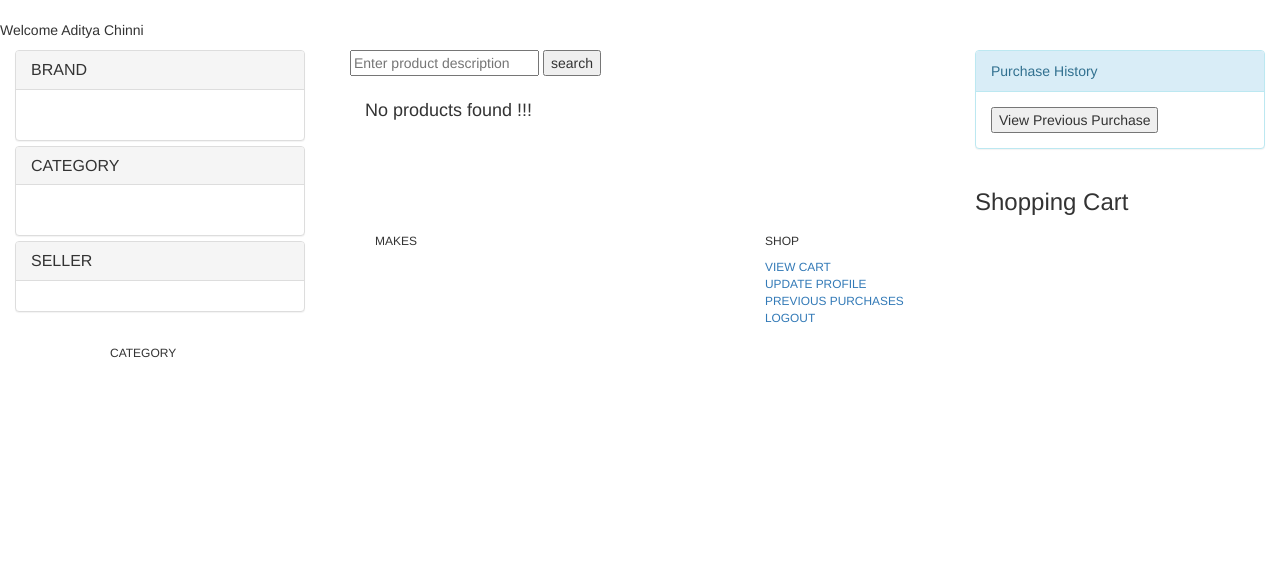
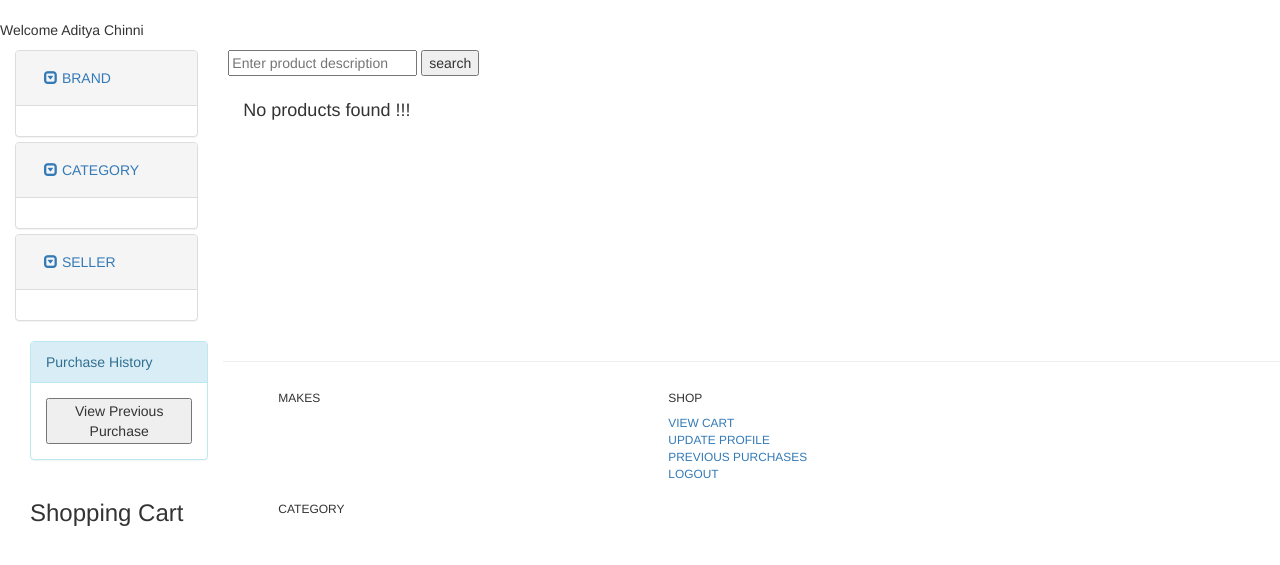
Before and after one commit to achinni/631_Ecomm_Project, a PHP site: page /productHome.php in a window 1280 px wide. Shown: the part 52-617 px from the top of the page. Run offline with PHP 8.4, Linux system fonts and the light colour scheme; a user stored in the database is signed in; data comes from the database, SQL or seed files in the repository; data that the repository does not hold is empty; some libraries are stand-ins or nearby versions.

Commit message:
Modified left sidebar ver 2

```diff
--- a/leftSidebar.php
+++ b/leftSidebar.php
@@ -1,48 +1,74 @@
 <?php include "connection.php" ?>
+<!-- js -->
+<script>
+$(document).ready(function(){
+  $("#seller").on("hide.bs.collapse", function(){
+    $("#arrowbtnseller").html('<span class="glyphicon glyphicon-collapse-down"></span> SELLER');
+  });
+  $("#seller").on("show.bs.collapse", function(){
+    $("#arrowbtnseller").html('<span class="glyphicon glyphicon-collapse-up"></span> SELLER');
+  });
+  $("#category").on("hide.bs.collapse", function(){
+    $("#arrowbtncategory").html('<span class="glyphicon glyphicon-collapse-down"></span> CATEGORY');
+  });
+  $("#category").on("show.bs.collapse", function(){
+    $("#arrowbtncategory").html('<span class="glyphicon glyphicon-collapse-up"></span> CATEGORY');
+  });
+  $("#brand").on("hide.bs.collapse", function(){
+    $("#arrowbtnbrand").html('<span class="glyphicon glyphicon-collapse-down"></span> BRAND');
+  });
+  $("#brand").on("show.bs.collapse", function(){
+    $("#arrowbtnbrand").html('<span class="glyphicon glyphicon-collapse-up"></span> BRAND');
+  });
+});
+</script>
+
 <!-- LEFT SIDEBAR -->
 <div class="panel-group" id="leftSidebar">
     <div class="panel panel-default">
       <div class="panel-heading">
         <h4 class="panel-title">
-          <a data-toggle="collapse" data-parent="#leftSidebar" href="#brand">BRAND</a>
+          <button type="button" id="arrowbtnbrand" class="btn btn-link" data-toggle="collapse" data-target="#brand">
+      		<span class="glyphicon glyphicon-collapse-down"></span> BRAND
+		  </button>
         </h4>
       </div>
       <div id="brand" class="panel-collapse collapse in">
         <div class="panel-body">
-        	<ul class="list-group">
 			<?php $queryB = "SELECT distinct(`make`) FROM `products` order by `make` ";
 				$resultB = mysqli_query($connection,$queryB);
 				while($row = mysqli_fetch_array($resultB)){
 					$make = $row['make']; ?>
-						<div class="checkbox"><li class="list-group-item"><label><input type="checkbox" value=""><?php echo $make ?></label></li></div>
+					<div class="checkbox"><label>&nbsp&nbsp<input type="checkbox" value=""><?php echo $make ?></label></div>
 				<?php } ?>
-        	</ul>
         </div>
       </div>
     </div>
     <div class="panel panel-default">
       <div class="panel-heading">
         <h4 class="panel-title">
-          <a data-toggle="collapse" data-parent="#leftSidebar" href="#category">CATEGORY</a>
+          <button type="button" id="arrowbtncategory" class="btn btn-link" data-toggle="collapse" data-target="#category">
+      		<span class="glyphicon glyphicon-collapse-down"></span> CATEGORY
+		  </button>
         </h4>
       </div>
       <div id="category" class="panel-collapse collapse in">
         <div class="panel-body">
-			<ul class="list-group">
 			<?php $queryC = "SELECT distinct(`category`) FROM `products` order by `category` ";
 				$resultC = mysqli_query($connection,$queryC);
 				while($row = mysqli_fetch_array($resultC)){
 					$category = $row['category']; ?>
-						<li class="list-group-item"><div class="checkbox"><label><input type="checkbox" value=""><?php echo $category ?></label></div></li>
+					<div class="checkbox"><label>&nbsp&nbsp<input type="checkbox" value=""><?php echo $category ?></label></div>
 			<?php } ?>
-        	</ul>
         </div>
       </div>
     </div>
     <div class="panel panel-default">
       <div class="panel-heading">
         <h4 class="panel-title">
-          <a data-toggle="collapse" data-parent="#leftSidebar" href="#seller">SELLER</a>
+          <button type="button" id="arrowbtnseller" class="btn btn-link" data-toggle="collapse" data-target="#seller">
+      		<span class="glyphicon glyphicon-collapse-down"></span> SELLER
+		  </button>
         </h4>
       </div>
 	  <div id="seller" class="panel-collapse collapse in">
@@ -51,7 +77,7 @@
 				$resultS = mysqli_query($connection,$queryS);
 				while($row = mysqli_fetch_array($resultS)){
 					$seller = $row['seller']; ?>
-					<div class="checkbox"><label><input type="checkbox" value=""><?php echo $seller ?></label></div>
+					<div class="checkbox"><label>&nbsp&nbsp<input type="checkbox" value=""><?php echo $seller ?></label></div>
 			<?php } ?>
         </div>
       </div>
--- a/mainContent.php
+++ b/mainContent.php
@@ -21,7 +21,6 @@ include 'connection.php';
 ?>
 
 <!-- BODY -->
-	<div class='container-fluid'>
 		<div id ="form">
 			<form action="productHome.php" method="post" enctype="multipart/form-data">
 				<input type="text" name="query" placeholder="Enter product description"/>
@@ -109,9 +108,4 @@ include 'connection.php';
 			?>
 		</div>
 
-		<!--
-<div class='clearfix visible-md'></div>
- -->
-
-  </div>
 <!-- body ends -->
--- a/productHome.php
+++ b/productHome.php
@@ -28,14 +28,14 @@
 <!-- header -->
 <?php include "header.php" ?>
 
-<div class='container'>
+<div class='container-fluid'>
 
 <!-- body -->
-	</div class='row'>
+	<div class='row'>
 		<p> Welcome <?php echo $user_details['fname']." ".$user_details['lname']; ?></p>
-		<div class='col-md-3'><?php include "leftSidebar.php" ?></div>
-		<div class='col-md-6'><?php include "mainContent.php" ?></div>
-		<div class='col-md-3'><?php include "rightSidebar.php" ?></div>
+		<div class='col-md-2'><?php include "leftSidebar.php" ?></div>
+		<div class='col-md-8'><?php include "mainContent.php" ?></div>
+		<div class='col-md-2'><?php include "rightSidebar.php" ?></div>
 	</div>
 <!-- footer -->
 	<div class = 'row'><?php include "footer.php" ?></div>
--- a/rightSidebar.php
+++ b/rightSidebar.php
@@ -13,6 +13,4 @@
 	<div class='col-md-12'>
 		<h3> Shopping Cart </h3>
 </div>
-<div class='clearfix visible-md'></div>
-
 <!-- sidebar ends -->
```
Lines whose indentation alone changed are shown as unchanged.
